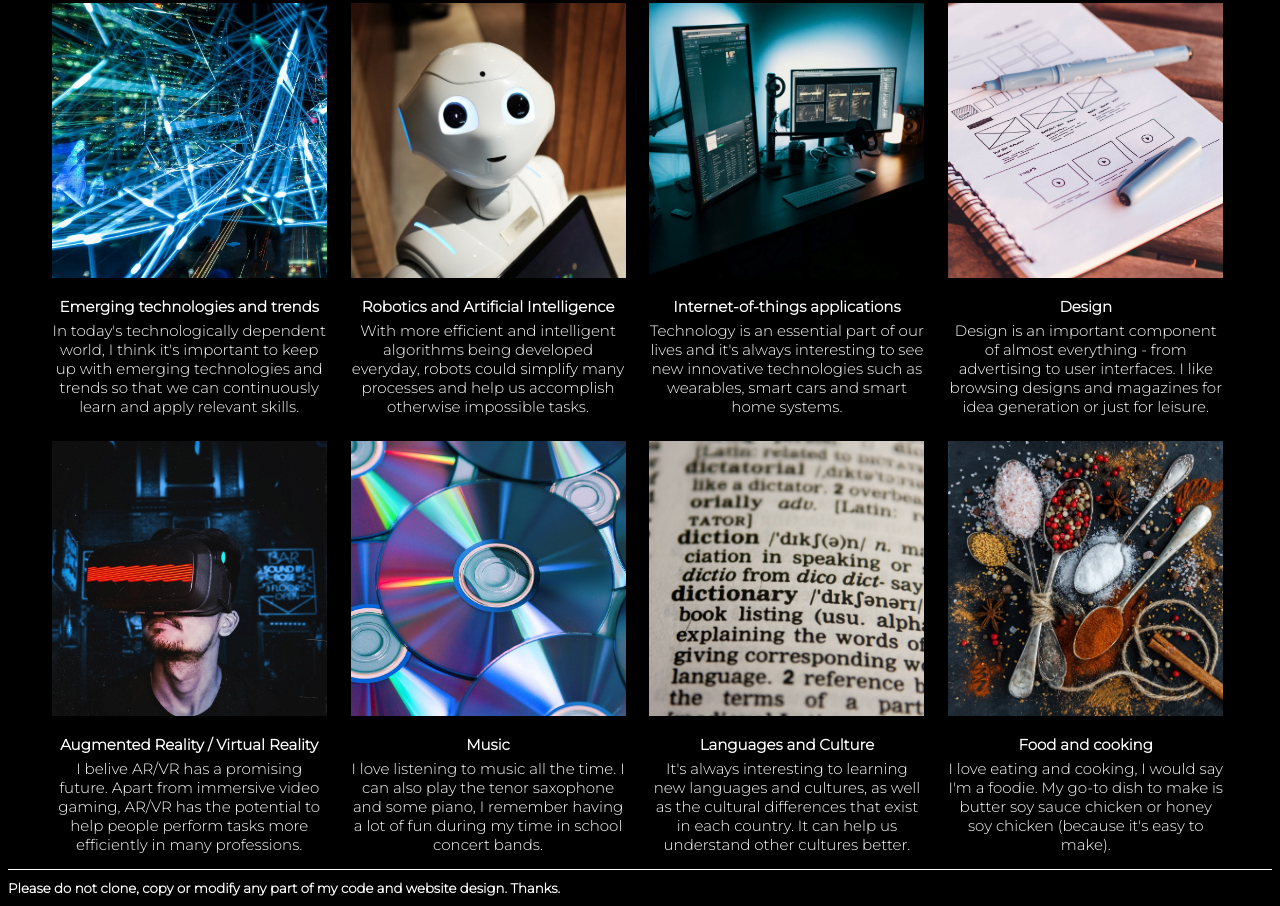
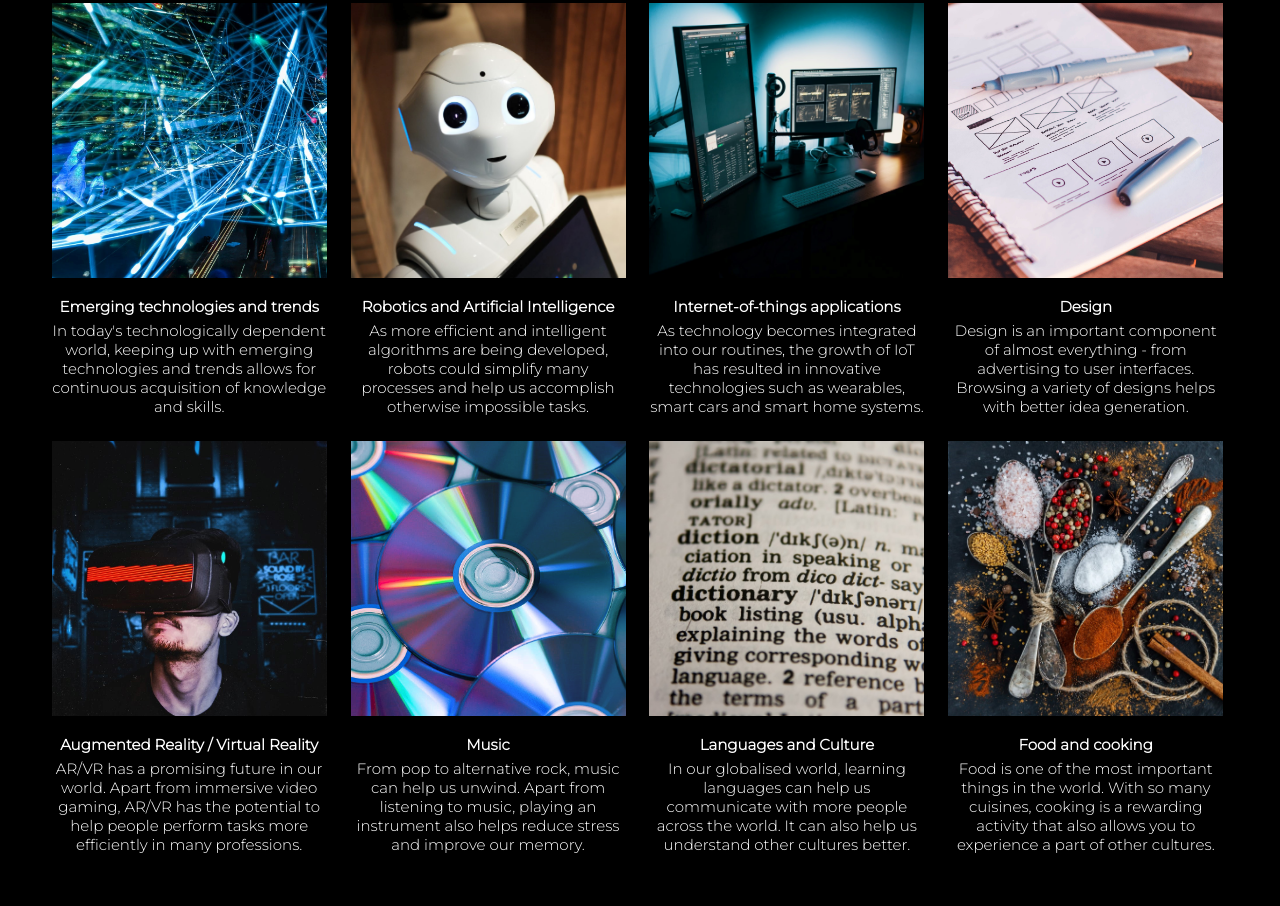
Before and after one commit to a-night-owl/a-night-owl.github.io, a plain HTML site: page interests.html in a window 1280 px wide. Shown: the part 65-971 px from the top of the page. After the commit the page ends 942 px from the top, so only its background shows below. Drawn offline with Linux system fonts and the light colour scheme.

Commit message:
Revert "added footer - experimental and may remove" revert footer addition This reverts commit 8e067c2a701663b3dbe74c70907e19a778f2ebed.

```diff
--- a/achievements.css
+++ b/achievements.css
@@ -30,7 +30,6 @@ body {
     background-color:black;
     font-family: 'Montserrat', sans-serif;
     color: white;
-    min-height: 100%
 }
 
 nav {
@@ -65,7 +64,3 @@ img {
 li {
     list-style-type: square
 }
-
-h5 {
-    margin: 10px 0;
-}
--- a/index.css
+++ b/index.css
@@ -21,7 +21,6 @@ body {
     background-color:black;
     font-family: 'Montserrat', sans-serif;
     color: white;
-    min-height: 100%
 }
 
 nav {
@@ -89,7 +88,3 @@ nav {
 .all {
     text-align: center;
 }
-
-h5 {
-    margin: 10px 0;
-}
--- a/interests.css
+++ b/interests.css
@@ -31,7 +31,6 @@ body {
     background-color:black;
     font-family: 'Montserrat', sans-serif;
     color: white;
-    min-height: 100%
 }
 
 nav {
@@ -77,7 +76,3 @@ img {
     margin-bottom: -10px;
     text-align: center
 }
-
-h5 {
-    margin: 10px 0;
-}
--- a/interests.html
+++ b/interests.html
@@ -18,56 +18,50 @@
         <div class ='articles'>
         <img src="tech%20trends.jpeg">
         <p class='headings'>Emerging technologies and trends</p>
-        <p>In today's technologically dependent world, I think it's important to keep up with emerging technologies and trends
-            so that we can continuously learn and apply relevant skills.</p>
+        <p>In today's technologically dependent world, keeping up with emerging technologies and trends allows for continuous acquisition of knowledge and skills.</p>
         </div>
 
         <div class ='articles'>
         <img src="robotics.jpeg">
         <p class='headings'>Robotics and Artificial Intelligence</p>
-        <p> With more efficient and intelligent algorithms being developed everyday, robots could simplify many processes
-            and help us accomplish otherwise impossible tasks.</p>
+        <p> As more efficient and intelligent algorithms are being developed, robots could simplify many processes and help us accomplish otherwise impossible tasks.</p>
         </div>
 
         <div class ='articles'>
         <img src="iot.jpeg">
         <p class='headings'>Internet-of-things applications</p>
-        <p>Technology is an essential part of our lives and it's always interesting to see new innovative technologies
-            such as wearables, smart cars and smart home systems.</p>
+        <p>As technology becomes integrated into our routines, the growth of IoT has resulted in innovative technologies such as wearables, smart cars and smart home systems.</p>
         </div>
 
         <div class ='articles'>
         <img src="design.jpeg">
         <p class='headings'>Design</p>
-        <p>Design is an important component of almost everything - from advertising to user interfaces. I like browsing designs and magazines for idea generation or just for leisure.</p>
+        <p>Design is an important component of almost everything - from advertising to user interfaces. Browsing a variety of designs helps with better idea generation.</p>
         </div>
 
         <div class ='articles'>
         <img src="arvr.jpeg">
         <p class='headings'>Augmented Reality / Virtual Reality</p>
-        <p>I belive AR/VR has a promising future. Apart from immersive video gaming, AR/VR has the potential to help people perform tasks more efficiently in many professions.</p>
+        <p>AR/VR has a promising future in our world. Apart from immersive video gaming, AR/VR has the potential to help people perform tasks more efficiently in many professions.</p>
         </div>
 
         <div class ='articles'>
         <img src="music.jpeg">
         <p class='headings'>Music</p>
-        <p>I love listening to music all the time. I can also play the tenor saxophone and some piano, I remember having a lot of fun during my time in school concert bands.</p>
+        <p>From pop to alternative rock, music can help us unwind. Apart from listening to music, playing an instrument also helps reduce stress and improve our memory.</p>
         </div>
 
         <div class ='articles'>
         <img src="language.jpeg">
         <p class='headings'>Languages and Culture</p>
-        <p>It's always interesting to learning new languages and cultures, as well as the cultural differences that exist in each country. It can help us understand other cultures better.</p>
+        <p>In our globalised world, learning languages can help us communicate with more people across the world. It can also help us understand other cultures better.</p>
         </div>
 
         <div class ='articles'>
         <img src="cooking.jpeg">
         <p class='headings'>Food and cooking</p>
-        <p>I love eating and cooking, I would say I'm a foodie. My go-to dish to make is butter soy sauce chicken or honey soy chicken (because it's easy to make).</p>
+        <p>Food is one of the most important things in the world. With so many cuisines, cooking is a rewarding activity that also allows you to experience a part of other cultures.</p>
         </div>
         </div>
     </body>
-    <footer style="position: relative; border-top: 1px solid white; min-height: 100%">
-        <h5>Please do not clone, copy or modify any part of my code and website design. Thanks.</h5>
-    </footer>
 </html>
--- a/skills.css
+++ b/skills.css
@@ -22,7 +22,6 @@ body {
     background-color:black;
     font-family: 'Montserrat', sans-serif;
     color: white;
-    min-height: 100%
 }
 
 nav {
@@ -53,7 +52,7 @@ li {
 }
 
 .skills {
-    padding: 30px 50px 80px 50px;
+    padding: 30px 50px 30px 50px;
     font-size: 19px;
     column-count: 2;
 }
@@ -70,7 +69,3 @@ p {
     padding: 1px;
     margin: 6px
 }
-
-h5 {
-    margin: 10px 0;
-}
--- a/volunteering.css
+++ b/volunteering.css
@@ -26,7 +26,6 @@ body {
     background-color:black;
     font-family: 'Montserrat', sans-serif;
     color: white;
-    min-height: 100%
 }
 
 nav {
@@ -61,7 +60,3 @@ img {
 li {
     list-style-type: square
 }
-
-h5 {
-    margin: 10px 0;
-}
```
Also changed, not shown: achievements.html (+0 -3 lines), index.html (+0 -3 lines), skills.html (+0 -3 lines), volunteering.html (+0 -3 lines).
